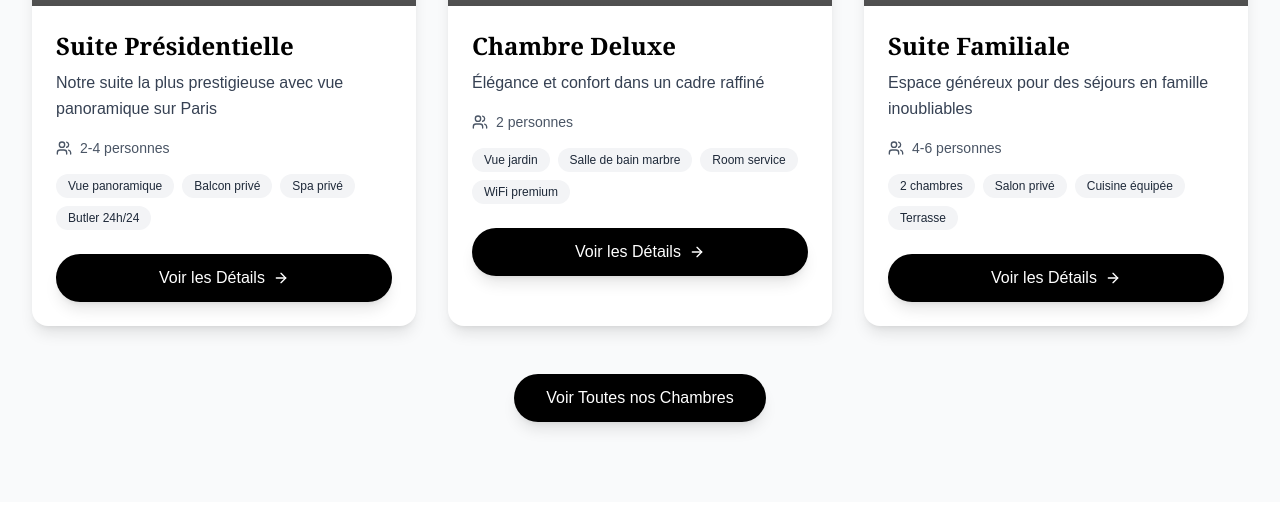
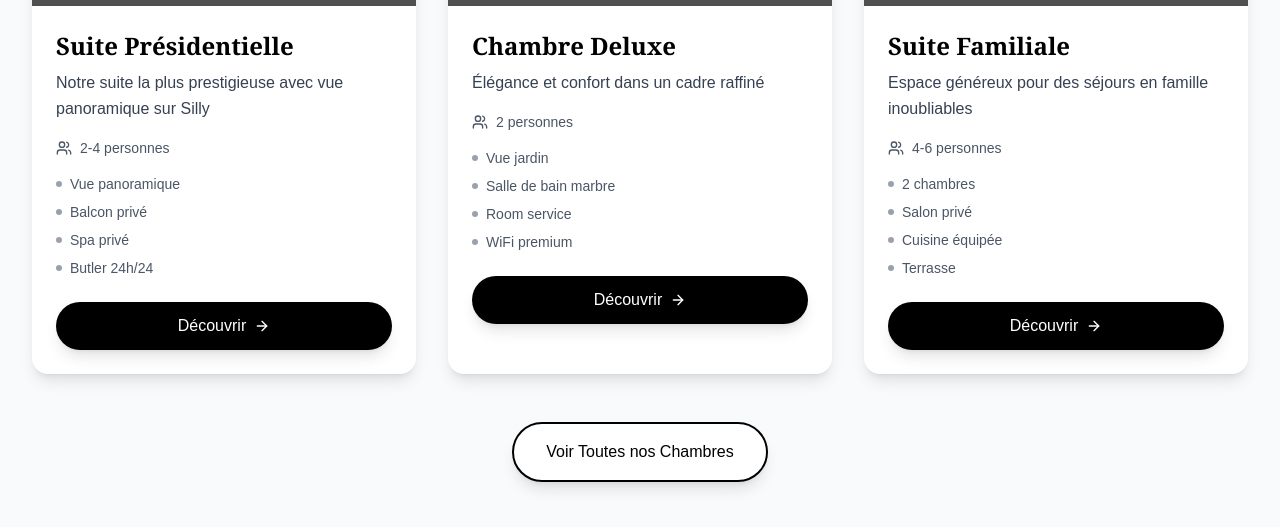
Before and after one commit to Slipaclous/Hotel-Silly, a Next.js app: page / in a window 1280 px wide. Shown: the part 2265-2792 px from the top of the page. Built offline with nearby package versions, Linux system fonts and the light colour scheme; grey boxes are pictures that could not be loaded; a web font is replaced by a local one.

Commit message:
premier test

```diff
--- a/src/components/AboutSection.tsx
+++ b/src/components/AboutSection.tsx
@@ -44,7 +44,7 @@ export default function AboutSection() {
             <p className="text-xl text-gray-700 mb-8 leading-relaxed">
               Notre hôtel de luxe va ouvrir ses portes au printemps 2025 dans le charmant
               village de Silly, au cœur de la Belgique. Chaque détail a été pensé pour
-              offrir une expérience inoubliable dans un cadre d'exception.
+              offrir une expérience inoubliable dans un cadre d&apos;exception.
             </p>
 
             <div className="space-y-4 mb-8">
@@ -60,7 +60,7 @@ export default function AboutSection() {
                 <div className="w-2 h-2 bg-gray-400 rounded-full mt-3 flex-shrink-0"></div>
                 <p className="text-gray-700">
                   <strong className="text-black">Service personnalisé :</strong> Notre équipe dédiée
-                  s'engage à anticiper vos besoins et à rendre votre séjour exceptionnel.
+                  s&apos;engage à anticiper vos besoins et à rendre votre séjour exceptionnel.
                 </p>
               </div>
               <div className="flex items-start space-x-4">
@@ -101,7 +101,7 @@ export default function AboutSection() {
               {/* Floating Stats */}
               <div className="absolute bottom-6 left-6 bg-white/95 backdrop-blur-sm rounded-xl p-4 shadow-lg border border-gray-200">
                 <div className="text-2xl font-serif font-bold text-black">2025</div>
-                <div className="text-sm text-gray-700">Année d'Ouverture</div>
+                <div className="text-sm text-gray-700">Année d&apos;Ouverture</div>
               </div>
             </div>
 
--- a/src/components/Footer.tsx
+++ b/src/components/Footer.tsx
@@ -37,7 +37,7 @@ export default function Footer() {
               </div>
               <div className="flex items-center space-x-3 text-gray-200">
                 <MapPin className="w-4 h-4 text-white" />
-                <span className="font-medium">Rue de l'Hôtel, 7830 Silly, Belgique</span>
+                <span className="font-medium">Rue de l&apos;Hôtel, 7830 Silly, Belgique</span>
               </div>
               <div className="flex items-center space-x-3 text-gray-200">
                 <Clock className="w-4 h-4 text-white" />
@@ -125,7 +125,7 @@ export default function Footer() {
                 className="flex-1 px-4 py-3 rounded-full bg-white/10 backdrop-blur-sm border border-white/20 text-white placeholder-gray-300 focus:outline-none focus:border-white/40 transition-colors duration-200"
               />
               <button className="bg-white/20 backdrop-blur-sm border border-white/30 text-white px-6 py-3 rounded-full font-medium transition-all duration-200 shadow-lg hover:shadow-xl hover:bg-white/30 transform hover:scale-105">
-                S'abonner
+                S&apos;abonner
               </button>
             </div>
           </div>
--- a/src/components/Header.tsx
+++ b/src/components/Header.tsx
@@ -1,7 +1,7 @@
 'use client';
 
 import { useState, useEffect } from 'react';
-import { Menu, X, Phone, MapPin, Star, ChevronDown } from 'lucide-react';
+import { Phone, Star, ChevronDown } from 'lucide-react';
 import Link from 'next/link';
 
 export default function Header() {
@@ -79,7 +79,9 @@ export default function Header() {
                 <h1 className="text-2xl font-serif font-bold text-gray-900 group-hover:text-gray-700 transition-colors duration-300">
                   Hôtel de Silly
                 </h1>
-                <p className="text-xs text-gray-600 font-cursive tracking-wider">
+                <p className={`text-xs font-cursive tracking-wider transition-colors duration-300 ${
+                  isScrolled ? 'text-gray-600' : 'text-white'
+                }`}>
                   Expérience Unique
                 </p>
               </div>
--- a/src/components/HeroSection.tsx
+++ b/src/components/HeroSection.tsx
@@ -10,7 +10,7 @@ export default function HeroSection() {
       <div className="absolute inset-0">
         <div className="absolute inset-0 bg-gradient-to-r from-gray-900/70 via-gray-800/50 to-gray-900/70"></div>
         <div
-          className="absolute inset-0 bg-cover bg-center bg-no-repeat"
+          className="absolute inset-0 bg-cover bg-center bg-no-repeat brightness-50"
           style={{
             backgroundImage: `url('https://images.unsplash.com/photo-1566073771259-6a8506099945?ixlib=rb-4.0.3&ixid=M3wxMjA3fDB8MHxwaG90by1wYWdlfHx8fGVufDB8fHx8fA%3D%3D&auto=format&fit=crop&w=2070&q=80')`
           }}
@@ -34,7 +34,7 @@ export default function HeroSection() {
           <h1 className="text-4xl sm:text-5xl lg:text-7xl font-serif font-bold mb-6 leading-tight">
             <span className="block">Bienvenue à</span>
             <span className="block text-white font-cursive text-5xl sm:text-6xl lg:text-8xl mt-2">
-              L'Hôtel de Silly
+              L&apos;Hôtel de Silly
             </span>
           </h1>
 
--- a/src/components/RoomSection.tsx
+++ b/src/components/RoomSection.tsx
@@ -2,13 +2,12 @@
 
 import { motion } from 'framer-motion';
 import { Star, Users, ArrowRight } from 'lucide-react';
-import Image from 'next/image';
 
 const rooms = [
   {
     id: 1,
     name: "Suite Présidentielle",
-    description: "Notre suite la plus prestigieuse avec vue panoramique sur Paris",
+    description: "Notre suite la plus prestigieuse avec vue panoramique sur Silly",
     price: "À partir de 1200€",
     capacity: "2-4 personnes",
     rating: 5,
@@ -53,8 +52,8 @@ export default function RoomSection() {
             Nos Chambres & Suites
           </h2>
           <p className="text-xl text-gray-700 max-w-3xl mx-auto leading-relaxed">
-            Découvrez nos chambres et suites d'exception, conçues pour offrir
-            le summum du confort et de l'élégance dans un cadre raffiné.
+            Découvrez nos chambres et suites d&apos;exception, conçues pour offrir
+            le summum du confort et de l&apos;élégance dans un cadre raffiné.
           </p>
         </motion.div>
 
@@ -103,30 +102,26 @@ export default function RoomSection() {
                 {/* Capacity */}
                 <div className="flex items-center space-x-2 text-gray-600 mb-4">
                   <Users className="w-4 h-4" />
-                  <span className="text-sm font-medium">{room.capacity}</span>
+                  <span className="text-sm">{room.capacity}</span>
                 </div>
 
                 {/* Features */}
-                <div className="mb-6">
-                  <div className="flex flex-wrap gap-2">
-                    {room.features.map((feature, i) => (
-                      <span
-                        key={i}
-                        className="bg-gray-100 text-gray-800 px-3 py-1 rounded-full text-xs font-medium"
-                      >
-                        {feature}
-                      </span>
-                    ))}
-                  </div>
+                <div className="space-y-2 mb-6">
+                  {room.features.map((feature, index) => (
+                    <div key={index} className="flex items-center space-x-2">
+                      <div className="w-1.5 h-1.5 bg-gray-400 rounded-full"></div>
+                      <span className="text-sm text-gray-600">{feature}</span>
+                    </div>
+                  ))}
                 </div>
 
                 {/* CTA Button */}
                 <motion.button
                   whileHover={{ scale: 1.02 }}
                   whileTap={{ scale: 0.98 }}
-                  className="w-full bg-black text-white py-3 rounded-full font-medium transition-all duration-200 flex items-center justify-center space-x-2 group shadow-lg hover:shadow-xl hover:bg-gray-800"
+                  className="w-full bg-black text-white py-3 rounded-full font-medium transition-all duration-200 shadow-lg hover:shadow-xl hover:bg-gray-800 flex items-center justify-center space-x-2 group"
                 >
-                  <span>Voir les Détails</span>
+                  <span>Découvrir</span>
                   <ArrowRight className="w-4 h-4 group-hover:translate-x-1 transition-transform duration-200" />
                 </motion.button>
               </div>
@@ -145,7 +140,7 @@ export default function RoomSection() {
           <motion.button
             whileHover={{ scale: 1.05 }}
             whileTap={{ scale: 0.95 }}
-            className="bg-black text-white hover:bg-gray-800 px-8 py-3 rounded-full font-medium transition-all duration-200 shadow-lg hover:shadow-xl"
+            className="bg-white border-2 border-black text-black px-8 py-4 rounded-full font-medium transition-all duration-200 shadow-lg hover:shadow-xl hover:bg-black hover:text-white"
           >
             Voir Toutes nos Chambres
           </motion.button>
```
Also changed, not shown: src/components/TestimonialsSection.tsx (+12 -16 lines).
